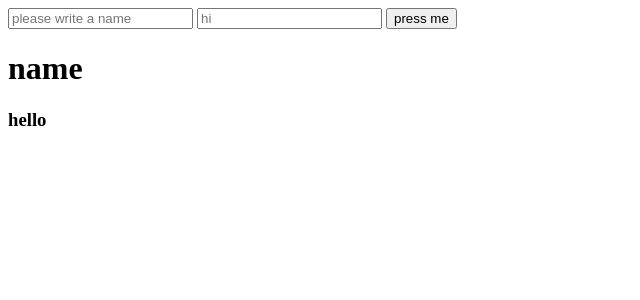
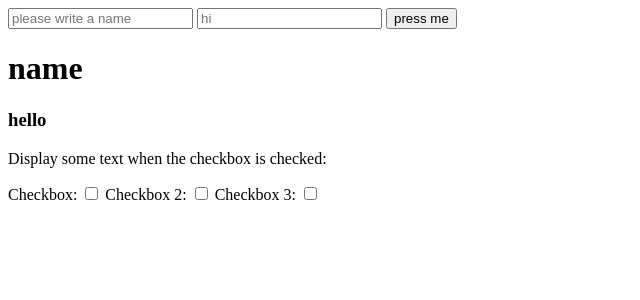
Before and after one commit to Ludv1k/Oppdrag-3, a Flask app: page / in a window 1280 px wide. Shown: the top 300 px of the page, without its empty margins (0-640 px from the left). Run offline with Flask 3, Linux system fonts and the light colour scheme.

Commit message:
Added three different checkboxes for different background colors

```diff
--- a/static/javascript/script.js
+++ b/static/javascript/script.js
@@ -5,3 +5,44 @@ function test() {
     let content = document.getElementById("writeContent").value;
     document.getElementById("content").innerHTML = content;
 }
+
+
+var checkBoxes = document.querySelectorAll("input[type='checkbox']");
+
+checkBoxes.forEach((box) => {
+    box.addEventListener("change", function() {
+        checkBoxes.forEach((otherBox) => {
+            if (otherBox !== this) {
+                otherBox.checked = false;
+            }
+        });
+
+        updateUI();
+    });
+});
+
+
+function updateUI() {
+
+    var text1 = document.getElementById("text");
+    var text2 = document.getElementById("text2");
+    var text3 = document.getElementById("text3");
+
+    text1.style.display = "none";
+    text2.style.display = "none";
+    text3.style.display = "none";
+
+    if (document.getElementById("myCheck").checked) {
+      text1.style.display = "block";
+      document.body.style.backgroundColor = "red";
+    } else if (document.getElementById("myCheck2").checked) {
+       text2.style.display = "block";
+       document.body.style.backgroundColor = "green";
+    } else if (document.getElementById("myCheck3").checked){
+        text3.style.display = "block";
+        document.body.style.backgroundColor = "blue";
+    } else {
+        document.body.style.backgroundColor = "";
+    }
+
+}
--- a/templates/index.html
+++ b/templates/index.html
@@ -14,6 +14,20 @@
 
     <h1 id="name">name</h1>
     <h3 id="content">hello</h3>
+
+
+    <p>Display some text when the checkbox is checked:</p>
+
+    <label for="myCheck">Checkbox:</label>
+    <input type="checkbox" id="myCheck">
+    <label for="myCheck2">Checkbox 2:</label>
+    <input type="checkbox" id="myCheck2">
+    <label for="myCheck3">Checkbox 3:</label>
+    <input type="checkbox" id="myCheck3">
+
+    <p id="text" style="display:none">Checkbox is CHECKED!</p>
+    <p id="text2" style="display:none">Checkbox 2 is CHECKED!</p>
+    <p id="text3" style="display:none">Checkbox 3 is CHECKED!</p>
 </body>
 <script src="../static/javascript/script.js"></script>
 </html>
```
